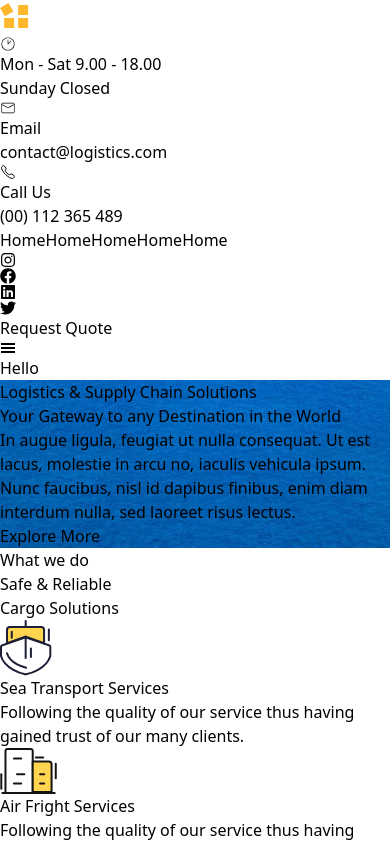
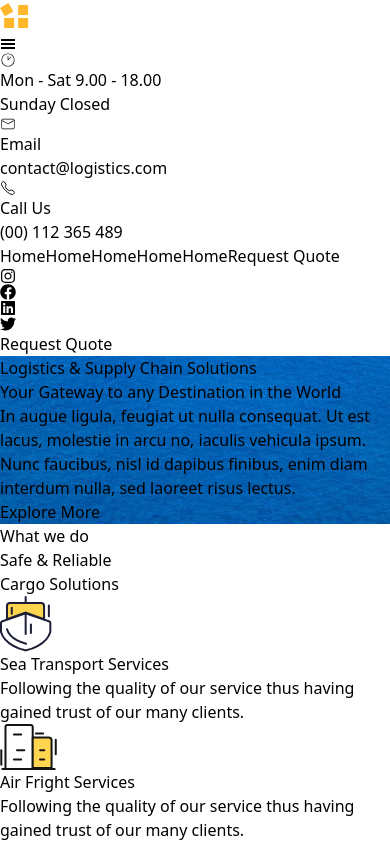
Before and after one commit to mycodingcity/import_export, a React (Vite) app: page / in a window 390 px wide. Shown: the top 844 px of the page. Built offline with nearby package versions, Linux system fonts and the light colour scheme.

Commit message:
Responsive Navbar

```diff
--- a/src/Navbar/Navbar.jsx
+++ b/src/Navbar/Navbar.jsx
@@ -1,17 +1,42 @@
-import React from "react";
+import React, { useState } from "react";
 import logo from "../assets/logo.svg";
 import { CiClock1, CiMail } from "react-icons/ci";
 import { IoCallOutline } from "react-icons/io5";
 import { FaInstagram, FaFacebook, FaLinkedin, FaTwitter } from "react-icons/fa";
 import { GiHamburgerMenu } from "react-icons/gi";
-
+import { RxCross2 } from "react-icons/rx";
 
 function Navbar() {
+  const [showNav, setshowNav] = useState("translate-x-full");
+
+  const clickNav = () => {
+    setshowNav("translate-x-1/4");
+  };
+
+  const closeNav = () => {
+    setshowNav("translate-x-full");
+  };
+
+  const toggleBtn = () => {
+    if (showNav === "translate-x-full") {
+      clickNav();
+    } else {
+      closeNav();
+    }
+  };
+
   return (
     <div>
       <div className="bg-[#091242] flex items-center justify-evenly h-24">
         <div>
           <img src={logo} alt="" className="text-sm" />
+        </div>
+        <div className="sm:hidden text-4xl text-white cursor-pointer">
+          {showNav === "translate-x-full" ? (
+            <GiHamburgerMenu onClick={toggleBtn} />
+          ) : (
+            <RxCross2 onClick={toggleBtn} />
+          )}
         </div>
         <div className="sm:flex sm:gap-4 hidden">
           <div className=" flex items-center gap-2 text-white">
@@ -35,8 +60,10 @@ function Navbar() {
         </div>
       </div>
       <div className="absolute  w-[-webkit-fill-available]">
-        <div className=" text-white flex justify-evenly items-center mb-[-56px] relative z-10">
-          <div className=" sm:flex hidden">
+        <div className=" text-white sm:flex justify-evenly items-center sm:mb-[-56px] sm:relative z-10">
+          <div
+            className={`sm:flex flex-col flex sm:flex-row sm:px-0 sm:py-0 sm:text-xl px-5 bg-[#F6B426] sm:bg-transparent  py-5 text-2xl ${showNav} transition-transform duration-300 sm:translate-x-0`}
+          >
             <a href="#" className="border-r-2 px-5 ">
               Home
             </a>
@@ -52,6 +79,11 @@ function Navbar() {
             <a href="#" className="border-r-2 px-5 ">
               Home
             </a>
+
+            <button className="bg-white text-black py-3 px-1 sm:hidden mb-5 mt-10 w-7/12">
+              Request Quote
+            </button>
+
           </div>
           <div className="text-white flex sm:gap-3 items-center gap-[200px]">
             <div className="px-5 sm:flex gap-3 sm:items-center hidden">
@@ -60,15 +92,12 @@ function Navbar() {
               <FaLinkedin />
               <FaTwitter />
             </div>
-            <button className="bg-white text-black py-4 px-4">
+            <button className="bg-white text-black py-4 px-4 hidden sm:block">
               Request Quote
             </button>
-            <div className="sm:hidden text-4xl">
-              <GiHamburgerMenu/>
-            </div>
           </div>
         </div>
-        <div className="bg-[#091242] opacity-50 relative mb-[-56px] h-14">Hello</div>
+        <div className="sm:bg-[#091242] sm:opacity-50 sm:relative sm:mb-[-56px] h-14"></div>
       </div>
     </div>
   );
```
